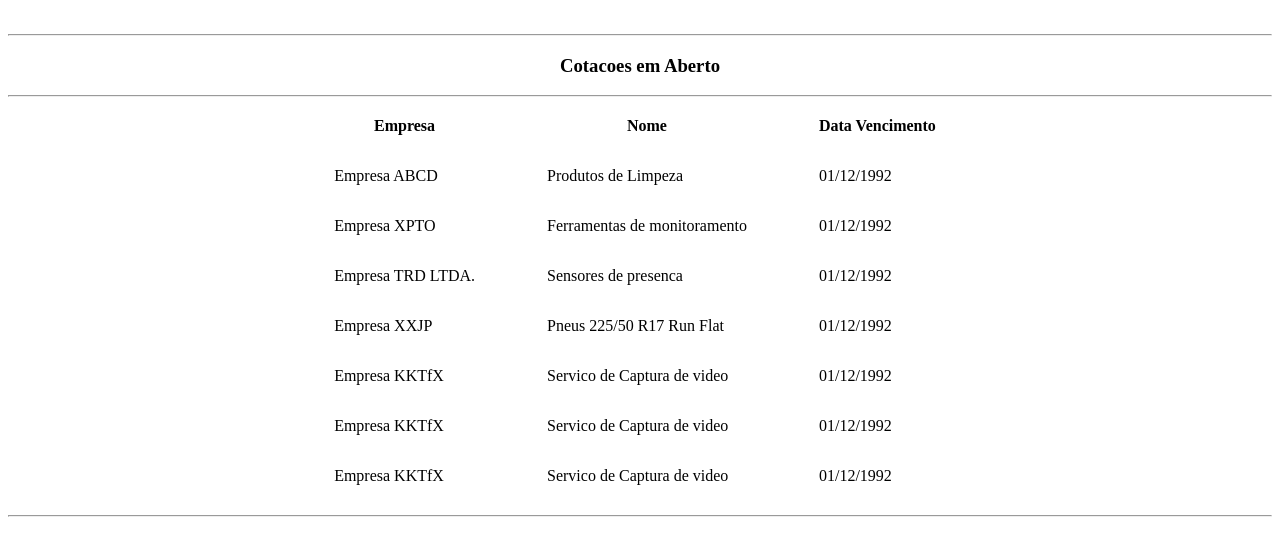
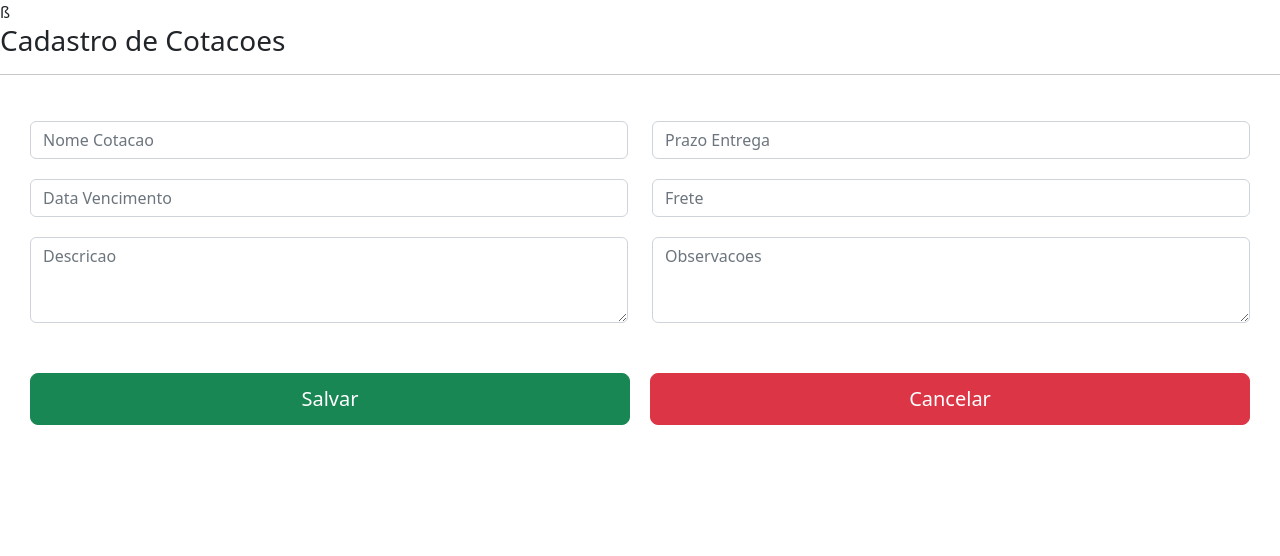
Before and after one commit to henriquenicolli/angular-quotation-app, an Angular app: page / in a window 1280 px wide. Shown: the top 556 px of the page. Built offline with nearby package versions, Linux system fonts and the light colour scheme.

Commit message:
Add quotes register layoyt

```diff
--- a/angular.json
+++ b/angular.json
@@ -25,7 +25,8 @@
               "src/assets"
             ],
             "styles": [
-              "src/styles.css"
+              "src/styles.css",
+              "./node_modules/bootstrap/dist/css/bootstrap.css"
             ],
             "scripts": []
           },
--- a/package.json
+++ b/package.json
@@ -18,6 +18,7 @@
     "@angular/platform-browser": "^15.0.0",
     "@angular/platform-browser-dynamic": "^15.0.0",
     "@angular/router": "^15.0.0",
+    "bootstrap": "^5.2.3",
     "rxjs": "~7.5.0",
     "tslib": "^2.3.0",
     "zone.js": "~0.12.0"
--- a/src/app/app.component.html
+++ b/src/app/app.component.html
@@ -1,5 +1,5 @@
-<!--<h2>root - app.component.html</h2> -->
+ß<!-- Listagem de Cotacoes -->
+<!-- <app-list-quotes></app-list-quotes> -->
 
-<br>
-
-<app-list-quotes></app-list-quotes>
+<!-- Cadastro de Cotacoes -->
+<app-register-quotes></app-register-quotes>
--- a/src/app/app.module.ts
+++ b/src/app/app.module.ts
@@ -3,12 +3,14 @@ import { BrowserModule } from '@angular/platform-browser';
 
 import { AppComponent } from './app.component';
 import { ListQuotesComponent } from './list-quotes/list-quotes.component';
+import { RegisterQuotesComponent } from './register-quotes/register-quotes.component';
 
 
 @NgModule({
   declarations: [
     AppComponent,
-    ListQuotesComponent
+    ListQuotesComponent,
+    RegisterQuotesComponent
   ],
   imports: [
     BrowserModule
--- /dev/null
+++ b/src/app/register-quotes/register-quotes.component.css
@@ -0,0 +1,21 @@
+.form {
+    padding: 20px;
+}
+
+.row {
+    padding: 10px;
+}
+
+button {
+    width: 100%;
+    padding: 10px;
+    margin-left: 10px;
+    margin-right: 10px;
+}
+
+.save-box {
+    display: flex;
+    text-align: center;
+
+    padding: 20px;
+}
--- /dev/null
+++ b/src/app/register-quotes/register-quotes.component.html
@@ -0,0 +1,35 @@
+<h3>Cadastro de Cotacoes</h3>
+<hr>
+<form class="form">
+    <div class="row">
+        <div class="col">
+            <input type="text" class="form-control" placeholder="Nome Cotacao">
+        </div>
+        <div class="col">
+            <input type="text" class="form-control" placeholder="Prazo Entrega">
+        </div>
+    </div>
+
+    <div class="row">
+        <div class="col">
+            <input type="text" class="form-control" placeholder="Data Vencimento">
+        </div>
+        <div class="col">
+            <input type="text" class="form-control" placeholder="Frete">
+        </div>
+    </div>
+
+    <div class="row">
+        <div class="col">
+            <textarea class="form-control" id="exampleFormControlTextarea1" rows="3" placeholder="Descricao"></textarea>
+        </div>
+        <div class="col">
+            <textarea class="form-control" id="exampleFormControlTextarea1" rows="3" placeholder="Observacoes"></textarea>
+        </div>
+    </div>
+</form>
+
+<div class="save-box">
+    <button type="button" class="btn btn-success btn-lg">Salvar</button>
+    <button type="button" class="btn btn-danger btn-lg">Cancelar</button>
+</div>
```
Also changed, not shown: src/app/list-quotes/list-quotes.component.css (+5 -4 lines), src/app/register-quotes/register-quotes.component.ts (added, +10 -0 lines), src/app/list-quotes/list-quotes.component.ts (indentation only), 2 other files (tests, documents, lock files or other folders).
